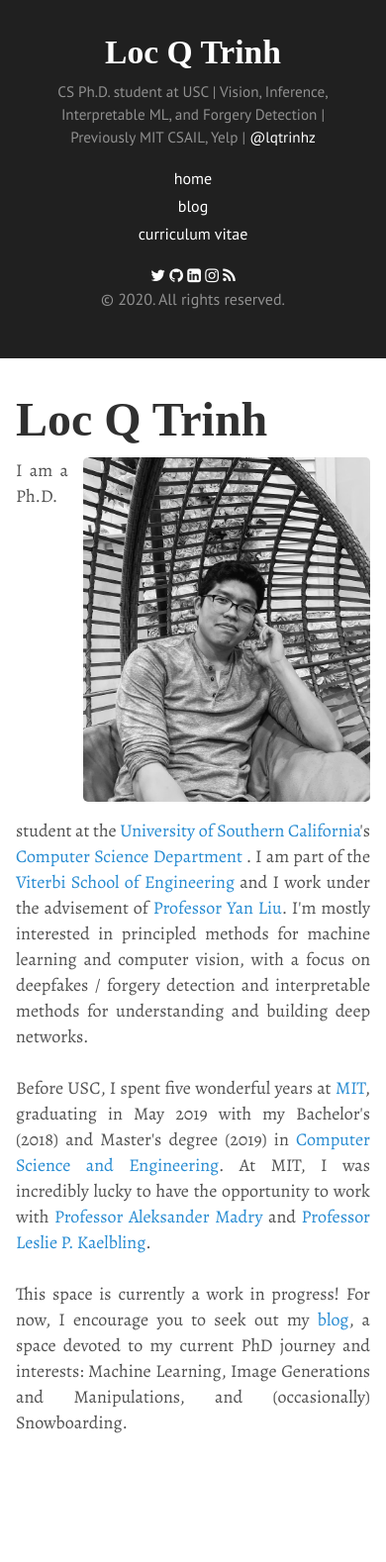
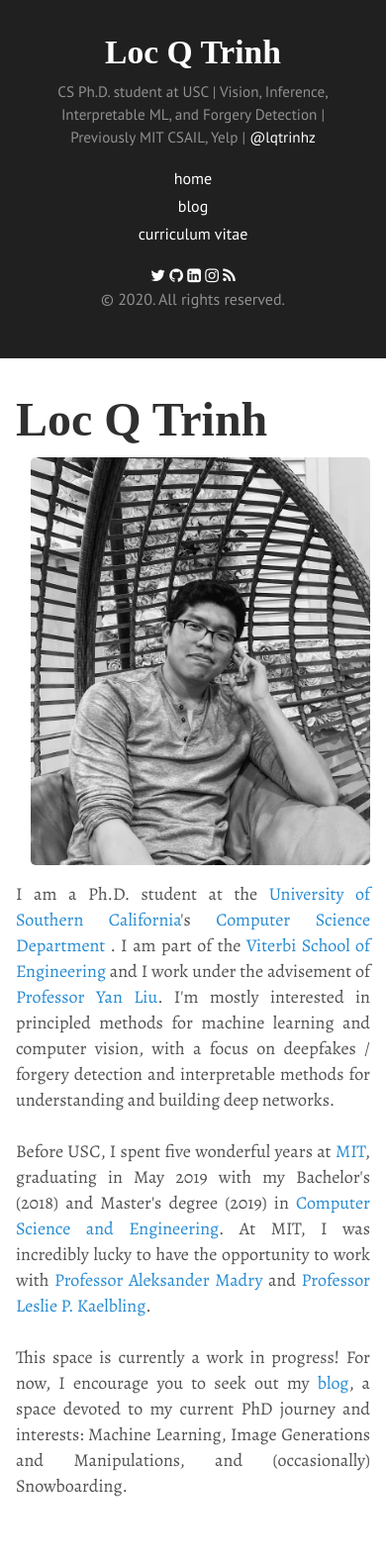
Before and after one commit to loc-trinh/loc-trinh.github.io, a Jekyll site: the page built from index.html, in a window 390 px wide. Shown: the whole page at 99% size. Built offline with Jekyll 4.4.1, drawn with Linux system fonts in a browser that asks for light colours; some web fonts are replaced; before the commit the page ends 1514 px from its top, so only the background shows below that.

Commit message:
mobile image

```diff
--- a/index.html
+++ b/index.html
@@ -6,7 +6,7 @@ title: Home
 <h1 class="page-title" style="font-family: 'Marcellus SC', serif; font-size: 3rem;">Loc Q Trinh</h1>
 
 <p class="about-p" style="font-family: 'Alegreya', serif; font-size: 18px; line-height: 26px; text-align:justify;">
-<span style="float:right; margin:0 0 0 15px"><img src="{{ 'public/lqtrinh_photo.jpg' | relative_url }}" width=290/></span>
+<span style="float:right; margin:0 0 0 15px"><img class='profile' src="{{ 'public/lqtrinh_photo.jpg' | relative_url }}"/></span>
 I am a Ph.D. student at the <a href="https://www.usc.edu/">University of Southern California</a>'s <a href="https://www.cs.usc.edu/">Computer Science Department</a> . I am part of the <a href="https://viterbischool.usc.edu/">Viterbi School of Engineering</a> and I work under the advisement of <a href="https://viterbi-web.usc.edu/~liu32/">Professor Yan Liu</a>.
 I'm mostly interested in principled methods for machine learning and computer vision, with a focus on deepfakes / forgery detection and interpretable methods for understanding and building deep networks.
 <br><br>
--- a/public/css/my.css
+++ b/public/css/my.css
@@ -2,7 +2,15 @@ p.award-line {
     margin-bottom: 0.3em !important;
 }
 
+.profile{
+    width: 290px;
+}
 
+@media screen and (max-width:500px) {
+    .profile{
+        width: 100%;
+    }
+}
 
 sc {
     font-family: 'Alegreya SC', Alegreya, serif;
```
